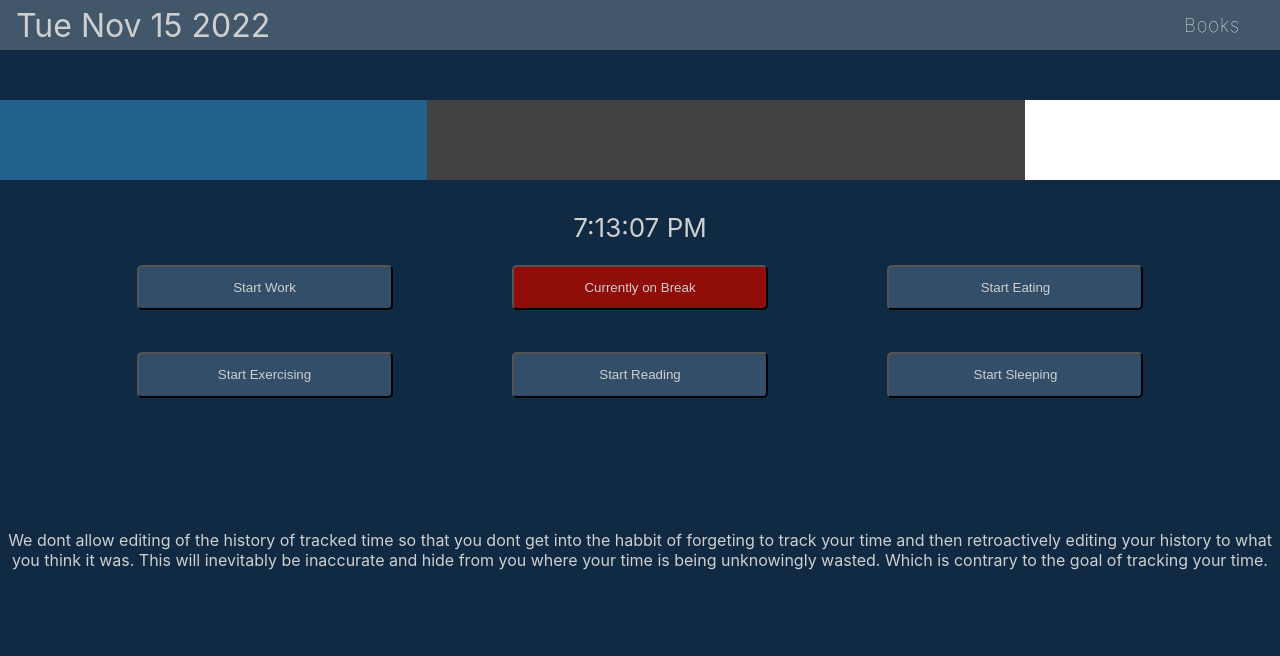
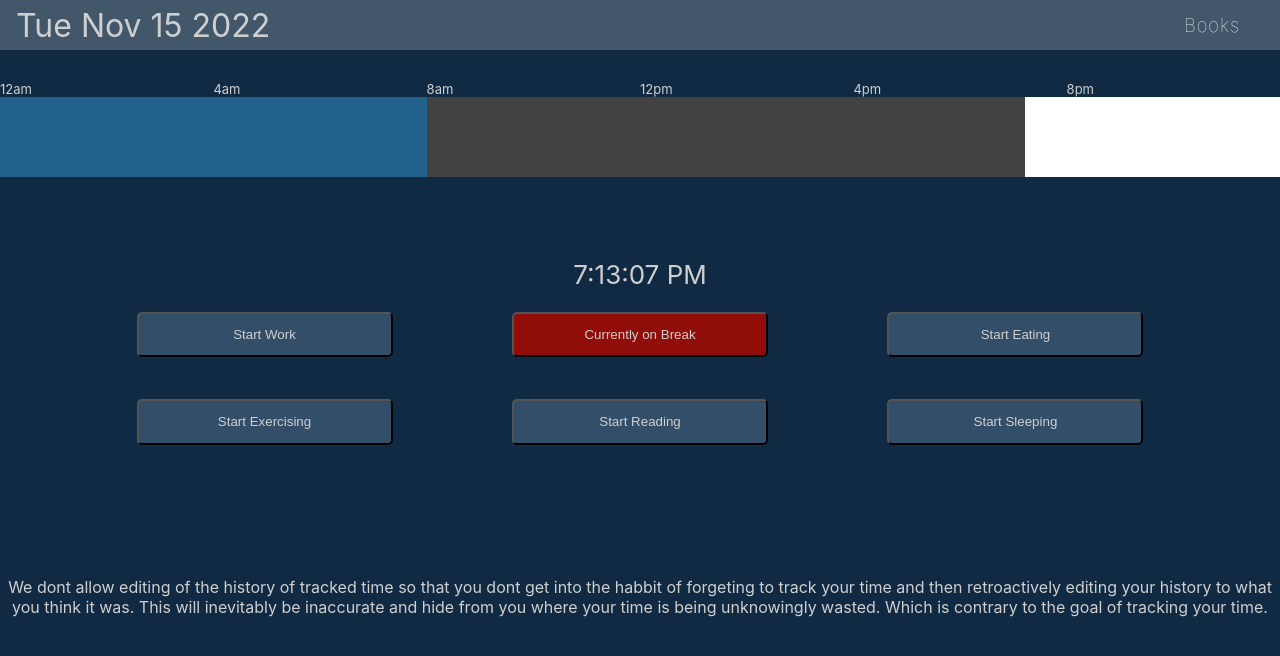
Before and after one commit to michaeltaciuk/timeDashboard, a React (Create React App) app in the folder frontend/: page / in a window 1280 px wide. Shown: the top 656 px of the page. Built offline with nearby package versions, Linux system fonts and the light colour scheme.

Commit message:
added time lables

```diff
--- a/frontend/src/components/Stopwatch.js
+++ b/frontend/src/components/Stopwatch.js
@@ -120,6 +120,15 @@ class Stopwatch extends React.Component {
     console.log(this.state.timeChunks);
     return (
       <Fragment>
+        <br/>
+        <div className="timeScale" style={{ width: "100vw" }}>
+          <div className="timeScaleText">12am</div>
+          <div className="timeScaleText" style={{ left: "16.67vw", position: "absolute", fontSize: "small"}}>4am</div>
+          <div className="timeScaleText" style={{ left: "33.33vw", position: "absolute", fontSize: "small"}}>8am</div>
+          <div className="timeScaleText" style={{ left: "50vw", position: "absolute", fontSize: "small"}}>12pm</div>
+          <div className="timeScaleText" style={{ left: "66.67vw", position: "absolute", fontSize: "small"}}>4pm</div>
+          <div className="timeScaleText" style={{ left: "83.33vw", position: "absolute", fontSize: "small"}}>8pm</div>
+        </div>
         <div className='time-bar'>
           <ElapsedTimeBar  timeChunks={this.state.timeChunks} />
         </div>
--- a/frontend/src/components/stopwatch.css
+++ b/frontend/src/components/stopwatch.css
@@ -14,6 +14,13 @@
   .time-bar {
     padding-bottom: 50px;
 
+  }
+
+  .timeScale {
+    display: flex;
+    flex-direction: row;
+    width: 100vw;
+    font-size: small;
   }
 
   .start-task-button {
```
